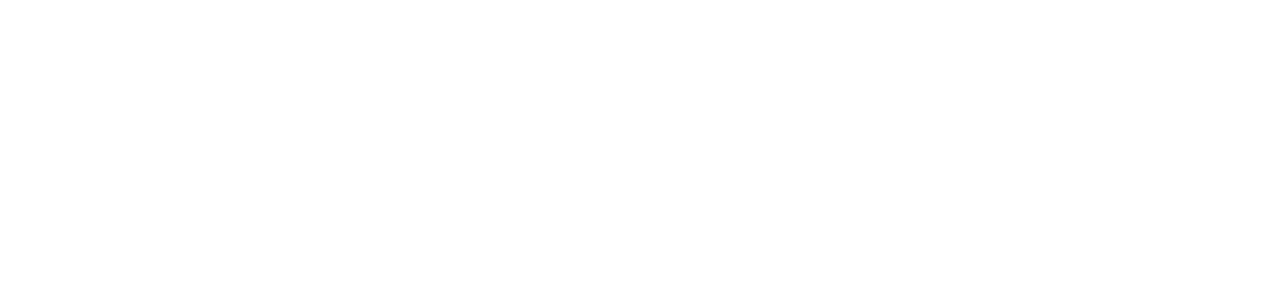
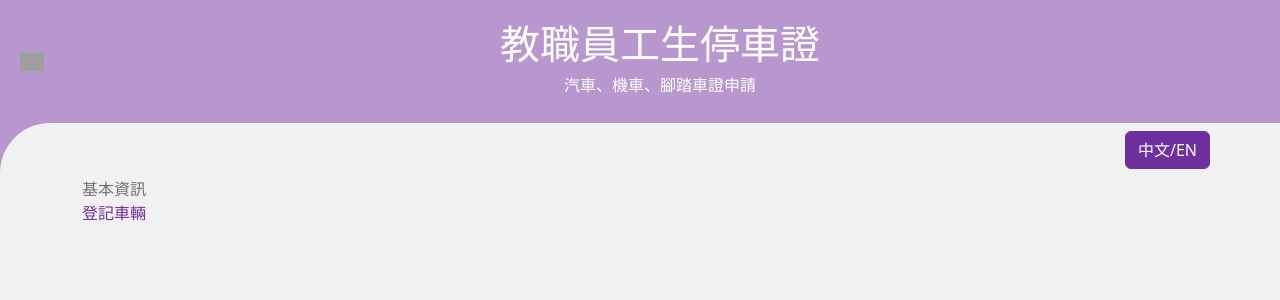
Before and after one commit to mitwitCTC/NTHU-Parking-Event-Management, a Vue app: page /apply-faculty-student-parking/step1 in a window 1280 px wide. Before the commit this address had no page. Shown: the top 300 px of the page. Built offline with nearby package versions, Linux system fonts and the light colour scheme; grey boxes are pictures that could not be loaded.

Commit message:
feat: Update ApplyFacultyStudentParking view and create children routes

```diff
--- a/src/locales/en.json
+++ b/src/locales/en.json
@@ -74,6 +74,11 @@
                 "certificateApplicationInstructionsTitle": "certificateApplicationInstructionsTitle",
                 "certificateApplicationInstructionsContent": "certificateApplicationInstructionsContent"
             }
+        },
+        "applyFacultyStudentParking": {
+            "title": "title",
+            "subtitle": "subtitle",
+            "verify_fail": "verify fail"
         }
     }
 }
--- a/src/locales/zh.json
+++ b/src/locales/zh.json
@@ -74,6 +74,11 @@
                 "certificateApplicationInstructionsTitle": "辦證說明標題",
                 "certificateApplicationInstructionsContent": "辦證說明內容"
             }
+        },
+        "applyFacultyStudentParking": {
+            "title": "教職員工生停車證",
+            "subtitle": "汽車、機車、腳踏車證申請",
+            "verify_fail": "查無資訊，請聯繫駐警隊承辦"
         }
     }
 }
--- a/src/router/index.js
+++ b/src/router/index.js
@@ -23,6 +23,36 @@
       path: '/apply-faculty-student-parking',
       name: 'ApplyFacultyStudentParking',
       component: applyFacultyStudentParking,
+      children: [
+        {
+          path: 'verify-fail',
+          name: 'ApplyFacultyStudentParking_VerifyFail',
+          component: () =>
+            import('@/views/applyFacultyStudentParking/VerifyFail.vue'),
+        },
+        {
+          path: 'step1',
+          name: 'ApplyFacultyStudentParking_step1',
+          component: () =>
+            import('@/views/applyFacultyStudentParking/Step1BasicInfo.vue'),
+        },
+        {
+          path: 'step2',
+          name: 'ApplyFacultyStudentParking_step2',
+          component: () =>
+            import(
+              '@/views/applyFacultyStudentParking/Step2VehicleRegistration.vue'
+            ),
+        },
+        {
+          path: 'step3',
+          name: 'ApplyFacultyStudentParking_step3',
+          component: () =>
+            import(
+              '@/views/applyFacultyStudentParking/Step3UploadDocuments.vue'
+            ),
+        },
+      ],
     },
     {
       path: '/apply-staff-parking',
--- a/src/views/applyFacultyStudentParking.vue
+++ b/src/views/applyFacultyStudentParking.vue
@@ -1,8 +1,35 @@
+<script setup>
+import { ref, onMounted } from 'vue'
+import TheLayout from '@/components/TheLayout.vue'
+import { useRouter } from 'vue-router'
+const router = useRouter()
+
+const isValid = ref(true)
+onMounted(() => {
+  if (isValid.value) {
+    router.push({ name: 'ApplyFacultyStudentParking_step1' })
+  } else {
+    router.push({ name: 'ApplyFacultyStudentParking_VerifyFail' })
+  }
+})
+</script>
+
 <template>
-  <div>
-    <p>
-      教職員工生停車證<br />
-      汽車、機車及腳踏車證申請
-    </p>
-  </div>
+  <TheLayout
+    :title="$t('pages.applyFacultyStudentParking.title')"
+    :subtitle="$t('pages.applyFacultyStudentParking.subtitle')"
+    :showBackIcon="true"
+  >
+    <template #content>
+      <div class="container">
+        <router-view></router-view>
+      </div>
+    </template>
+  </TheLayout>
 </template>
+
+<style scoped>
+.back-icon {
+  cursor: pointer;
+}
+</style>
--- /dev/null
+++ b/src/views/applyFacultyStudentParking/Step1BasicInfo.vue
@@ -0,0 +1,4 @@
+<template>
+  <div>基本資訊</div>
+  <router-link to="/apply-faculty-student-parking/step2">登記車輛</router-link>
+</template>
--- /dev/null
+++ b/src/views/applyFacultyStudentParking/Step2VehicleRegistration.vue
@@ -0,0 +1,4 @@
+<template>
+  <div>登記車輛</div>
+  <router-link to="/apply-faculty-student-parking/step3">上傳資料</router-link>
+</template>
--- /dev/null
+++ b/src/views/applyFacultyStudentParking/Step3UploadDocuments.vue
@@ -0,0 +1,4 @@
+<template>
+  <div>上傳資料</div>
+  <router-link to="/query-links">查詢</router-link>
+</template>
--- /dev/null
+++ b/src/views/applyFacultyStudentParking/VerifyFail.vue
@@ -0,0 +1,10 @@
+<template>
+  <div
+    style="height: 70vh"
+    class="container d-flex align-items-center justify-content-center"
+  >
+    <h3 class="fs-2">
+      {{ $t('pages.applyFacultyStudentParking.verify_fail') }}
+    </h3>
+  </div>
+</template>
```
